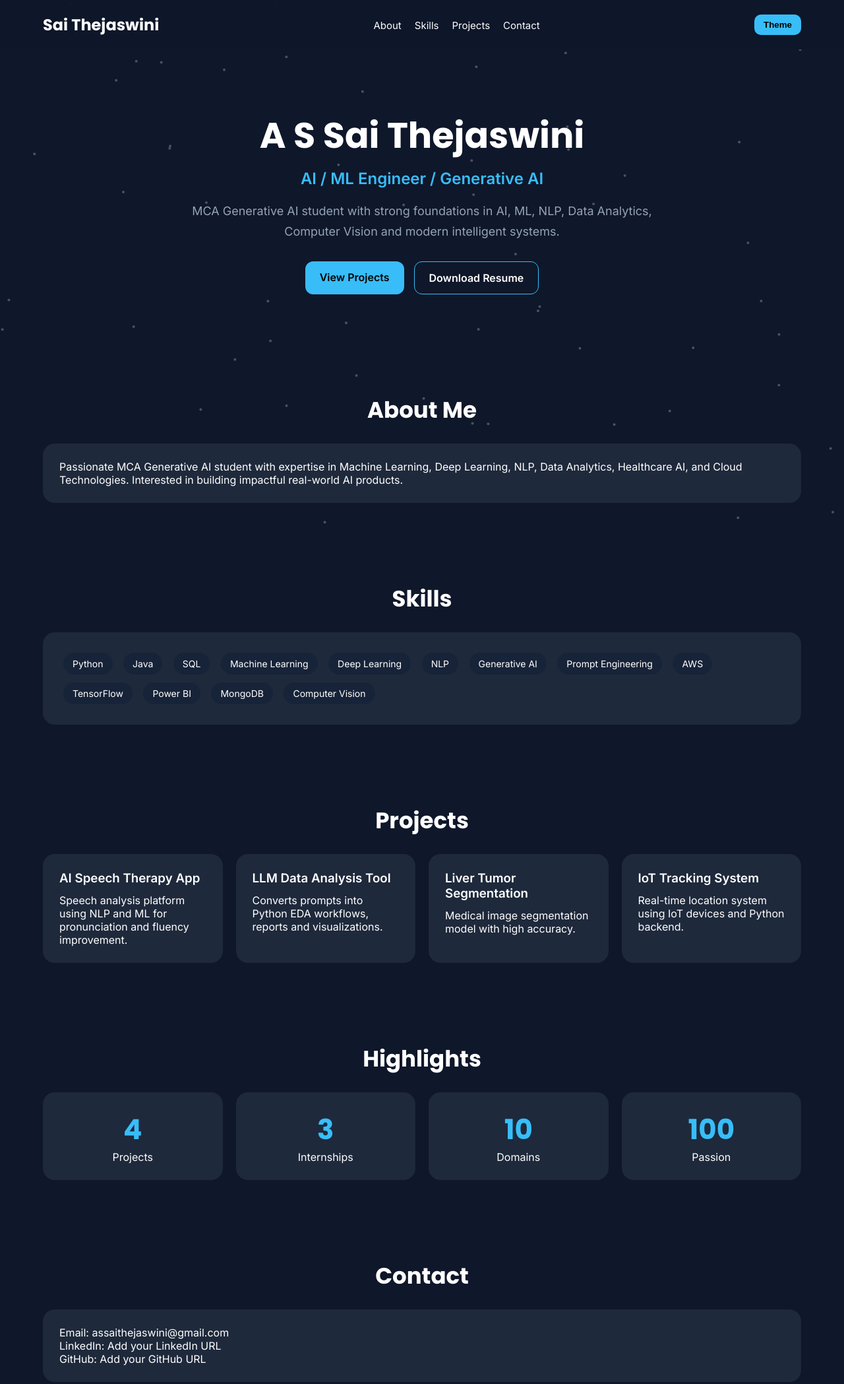
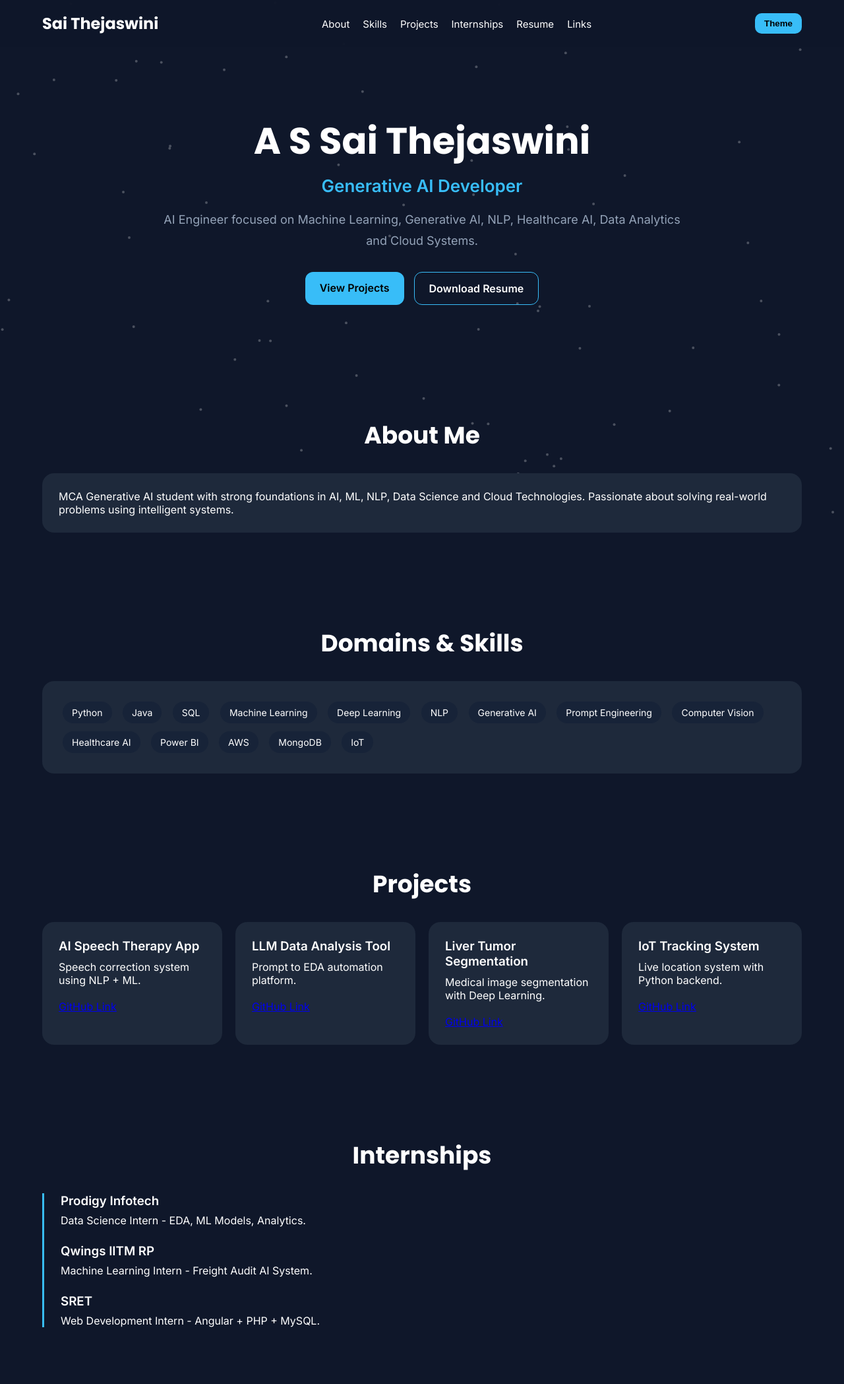
Before and after one commit to ASSAITHEJASWINI14/portfolio.github.io, a plain HTML site: page index.html in a window 1280 px wide. Shown: the top 2097 px of the page at 66% size. Drawn offline with Linux system fonts and the light colour scheme.

Commit message:
Update portfolio details and improve styling

```diff
--- a/index.html
+++ b/index.html
@@ -3,7 +3,7 @@
 <head>
 <meta charset="UTF-8">
 <meta name="viewport" content="width=device-width, initial-scale=1.0">
-<title>A S Sai Thejaswini | Portfolio</title>
+<title>A S Sai Thejaswini | Interactive Portfolio</title>
 
 <link rel="preconnect" href="https://fonts.googleapis.com">
 <link rel="preconnect" href="https://fonts.gstatic.com" crossorigin>
@@ -11,6 +11,7 @@
 <link href="https://fonts.googleapis.com/css2?family=Poppins:wght@400;600;700&family=Inter:wght@400;500;600&display=swap" rel="stylesheet">
 
 <style>
+
 :root{
 --bg:#0f172a;
 --card:#1e293b;
@@ -31,6 +32,7 @@
 margin:0;
 padding:0;
 box-sizing:border-box;
+scroll-behavior:smooth;
 }
 
 body{
@@ -38,6 +40,7 @@ font-family:'Inter',sans-serif;
 background:var(--bg);
 color:var(--text);
 transition:0.4s;
+overflow-x:hidden;
 }
 
 canvas{
@@ -45,22 +48,22 @@ position:fixed;
 top:0;
 left:0;
 z-index:-1;
-opacity:0.25;
+opacity:.25;
 }
 
 .container{
 width:90%;
-max-width:1150px;
+max-width:1200px;
 margin:auto;
 }
 
 nav{
-padding:20px 0;
 position:sticky;
 top:0;
-background:rgba(15,23,42,0.85);
-backdrop-filter:blur(8px);
-z-index:100;
+background:rgba(15,23,42,.9);
+backdrop-filter:blur(10px);
+z-index:999;
+padding:18px 0;
 }
 
 .nav-flex{
@@ -90,36 +93,36 @@ font-size:15px;
 .toggle{
 padding:8px 14px;
 border:none;
+background:var(--accent);
 border-radius:10px;
-background:var(--accent);
 cursor:pointer;
 font-weight:600;
 }
 
 .hero{
-padding:90px 0;
+padding:100px 0;
 text-align:center;
 }
 
 .hero h1{
-font-size:54px;
+font-size:56px;
 font-family:'Poppins',sans-serif;
 }
 
 .hero h2{
-font-size:24px;
+margin-top:10px;
+font-size:26px;
 color:var(--accent);
-margin-top:10px;
 }
 
 .hero p{
 margin-top:20px;
 font-size:18px;
 color:var(--muted);
-max-width:750px;
+max-width:800px;
 margin-left:auto;
 margin-right:auto;
-line-height:1.7;
+line-height:1.8;
 }
 
 .btns{
@@ -135,6 +138,7 @@ padding:14px 22px;
 border-radius:12px;
 text-decoration:none;
 font-weight:600;
+transition:.3s;
 }
 
 .primary{
@@ -147,15 +151,19 @@ border:1px solid var(--accent);
 color:var(--text);
 }
 
+.btn:hover{
+transform:translateY(-5px);
+}
+
 section{
-padding:60px 0;
+padding:70px 0;
 }
 
 .title{
-font-size:34px;
+text-align:center;
+font-size:36px;
 font-family:'Poppins',sans-serif;
-margin-bottom:25px;
-text-align:center;
+margin-bottom:30px;
 }
 
 .grid{
@@ -168,15 +176,15 @@ gap:20px;
 background:var(--card);
 padding:25px;
 border-radius:18px;
-transition:0.3s;
+transition:.3s;
 }
 
 .card:hover{
-transform:translateY(-8px);
+transform:translateY(-10px);
 }
 
 .card h3{
-margin-bottom:12px;
+margin-bottom:10px;
 }
 
 .skills span{
@@ -184,38 +192,60 @@ display:inline-block;
 padding:8px 14px;
 margin:6px;
 background:#172338;
-border-radius:30px;
+border-radius:25px;
 font-size:14px;
 }
 
-.stats{
+.timeline{
+border-left:3px solid var(--accent);
+padding-left:25px;
 display:grid;
-grid-template-columns:repeat(auto-fit,minmax(200px,1fr));
-gap:20px;
-text-align:center;
+gap:25px;
 }
 
-.num{
-font-size:42px;
-font-weight:700;
-font-family:'Poppins',sans-serif;
-color:var(--accent);
+.timeline-item h3{
+margin-bottom:8px;
+}
+
+.icons{
+display:flex;
+justify-content:center;
+gap:25px;
+font-size:20px;
+flex-wrap:wrap;
+}
+
+.icons a{
+color:var(--text);
+text-decoration:none;
+padding:12px 18px;
+background:var(--card);
+border-radius:12px;
+transition:.3s;
+}
+
+.icons a:hover{
+transform:translateY(-5px);
+}
+
+.resume-frame{
+width:100%;
+height:600px;
+border:none;
+border-radius:18px;
 }
 
 footer{
+padding:35px;
 text-align:center;
-padding:35px;
 color:var(--muted);
 }
 
 @media(max-width:768px){
-.hero h1{
-font-size:38px;
+.hero h1{font-size:40px;}
+nav ul{display:none;}
 }
-nav ul{
-display:none;
-}
-}
+
 </style>
 </head>
 
@@ -231,40 +261,52 @@ display:none;
 <li><a href="#about">About</a></li>
 <li><a href="#skills">Skills</a></li>
 <li><a href="#projects">Projects</a></li>
-<li><a href="#contact">Contact</a></li>
+<li><a href="#internships">Internships</a></li>
+<li><a href="#resume">Resume</a></li>
+<li><a href="#links">Links</a></li>
 </ul>
 
-<button class="toggle" onclick="toggleTheme()">Theme</button>
+<button class="toggle" onclick="theme()">Theme</button>
+
 </div>
 </nav>
 
 <section class="hero">
 <div class="container">
+
 <h1>A S Sai Thejaswini</h1>
-<h2>AI / ML Engineer / Generative AI</h2>
-<p id="typing"></p>
+<h2 id="changing"></h2>
+
+<p>
+AI Engineer focused on Machine Learning, Generative AI, NLP, Healthcare AI, Data Analytics and Cloud Systems.
+</p>
 
 <div class="btns">
 <a href="#projects" class="btn primary">View Projects</a>
 <a href="resume.pdf" class="btn secondary">Download Resume</a>
 </div>
+
 </div>
 </section>
 
 <section id="about">
 <div class="container">
 <h2 class="title">About Me</h2>
+
 <div class="card">
-Passionate MCA Generative AI student with expertise in Machine Learning, Deep Learning, NLP, Data Analytics, Healthcare AI, and Cloud Technologies. Interested in building impactful real-world AI products.
+MCA Generative AI student with strong foundations in AI, ML, NLP, Data Science and Cloud Technologies. Passionate about solving real-world problems using intelligent systems.
 </div>
+
 </div>
 </section>
 
 <section id="skills">
 <div class="container">
-<h2 class="title">Skills</h2>
+
+<h2 class="title">Domains & Skills</h2>
 
 <div class="card skills">
+
 <span>Python</span>
 <span>Java</span>
 <span>SQL</span>
@@ -273,123 +315,138 @@ Passionate MCA Generative AI student with expertise in Machine Learning, Deep Le
 <span>NLP</span>
 <span>Generative AI</span>
 <span>Prompt Engineering</span>
+<span>Computer Vision</span>
+<span>Healthcare AI</span>
+<span>Power BI</span>
 <span>AWS</span>
-<span>TensorFlow</span>
-<span>Power BI</span>
 <span>MongoDB</span>
-<span>Computer Vision</span>
+<span>IoT</span>
+
 </div>
+
 </div>
 </section>
 
 <section id="projects">
 <div class="container">
+
 <h2 class="title">Projects</h2>
 
 <div class="grid">
 
 <div class="card">
 <h3>AI Speech Therapy App</h3>
-<p>Speech analysis platform using NLP and ML for pronunciation and fluency improvement.</p>
+<p>Speech correction system using NLP + ML.</p>
+<br>
+<a href="#">GitHub Link</a>
 </div>
 
 <div class="card">
 <h3>LLM Data Analysis Tool</h3>
-<p>Converts prompts into Python EDA workflows, reports and visualizations.</p>
+<p>Prompt to EDA automation platform.</p>
+<br>
+<a href="#">GitHub Link</a>
 </div>
 
 <div class="card">
 <h3>Liver Tumor Segmentation</h3>
-<p>Medical image segmentation model with high accuracy.</p>
+<p>Medical image segmentation with Deep Learning.</p>
+<br>
+<a href="#">GitHub Link</a>
 </div>
 
 <div class="card">
 <h3>IoT Tracking System</h3>
-<p>Real-time location system using IoT devices and Python backend.</p>
+<p>Live location system with Python backend.</p>
+<br>
+<a href="#">GitHub Link</a>
 </div>
 
 </div>
 </div>
 </section>
 
-<section>
+<section id="internships">
 <div class="container">
-<h2 class="title">Highlights</h2>
 
-<div class="stats">
+<h2 class="title">Internships</h2>
 
-<div class="card">
-<div class="num" data-target="4">0</div>
-<p>Projects</p>
+<div class="timeline">
+
+<div class="timeline-item">
+<h3>Prodigy Infotech</h3>
+<p>Data Science Intern - EDA, ML Models, Analytics.</p>
 </div>
 
-<div class="card">
-<div class="num" data-target="3">0</div>
-<p>Internships</p>
+<div class="timeline-item">
+<h3>Qwings IITM RP</h3>
+<p>Machine Learning Intern - Freight Audit AI System.</p>
 </div>
 
-<div class="card">
-<div class="num" data-target="10">0</div>
-<p>Domains</p>
-</div>
-
-<div class="card">
-<div class="num" data-target="100">0</div>
-<p>Passion</p>
+<div class="timeline-item">
+<h3>SRET</h3>
+<p>Web Development Intern - Angular + PHP + MySQL.</p>
 </div>
 
 </div>
+
 </div>
 </section>
 
-<section id="contact">
+<section id="resume">
 <div class="container">
-<h2 class="title">Contact</h2>
 
-<div class="card">
-<p>Email: assaithejaswini@gmail.com</p>
-<p>LinkedIn: Add your LinkedIn URL</p>
-<p>GitHub: Add your GitHub URL</p>
+<h2 class="title">Resume</h2>
+
+<iframe src="resume.pdf" class="resume-frame"></iframe>
+
+</div>
+</section>
+
+<section id="links">
+<div class="container">
+
+<h2 class="title">Connect With Me</h2>
+
+<div class="icons">
+
+<a href="https://github.com/ASSAITHEJASWINI14" target="_blank">GitHub</a>
+
+<a href="https://www.linkedin.com/" target="_blank">LinkedIn</a>
+
+<a href="https://www.kaggle.com/" target="_blank">Kaggle</a>
+
+<a href="mailto:assaithejaswini@gmail.com">Email</a>
+
 </div>
 
 </div>
 </section>
 
 <footer>
-© 2026 A S Sai Thejaswini | Hosted on GitHub Pages
+© 2026 A S Sai Thejaswini | Interactive Portfolio
 </footer>
 
 <script>
-function toggleTheme(){
+
+function theme(){
 document.body.classList.toggle("light");
 }
 
-const text="MCA Generative AI student with strong foundations in AI, ML, NLP, Data Analytics, Computer Vision and modern intelligent systems.";
-let i=0;
+let roles=[
+"AI / ML Engineer",
+"Generative AI Developer",
+"Data Analyst",
+"NLP Engineer",
+"Healthcare AI Researcher"
+];
 
-function typing(){
-if(i<text.length){
-document.getElementById("typing").innerHTML+=text.charAt(i);
-i++;
-setTimeout(typing,30);
-}
-}
-typing();
+let r=0;
 
-document.querySelectorAll(".num").forEach(counter=>{
-let target=+counter.getAttribute("data-target");
-let count=0;
-let step=Math.ceil(target/50);
-
-let update=setInterval(()=>{
-count+=step;
-if(count>=target){
-count=target;
-clearInterval(update);
-}
-counter.innerText=count;
-},30);
-});
+setInterval(()=>{
+document.getElementById("changing").innerHTML=roles[r];
+r=(r+1)%roles.length;
+},2000);
 
 const canvas=document.getElementById("bg");
 const ctx=canvas.getContext("2d");
@@ -397,14 +454,14 @@ const ctx=canvas.getContext("2d");
 canvas.width=window.innerWidth;
 canvas.height=window.innerHeight;
 
-let particles=[];
+let dots=[];
 
-for(let i=0;i<70;i++){
-particles.push({
+for(let i=0;i<80;i++){
+dots.push({
 x:Math.random()*canvas.width,
 y:Math.random()*canvas.height,
-dx:(Math.random()-0.5)*1,
-dy:(Math.random()-0.5)*1,
+dx:(Math.random()-.5),
+dy:(Math.random()-.5),
 r:2
 });
 }
@@ -412,23 +469,24 @@ r:2
 function animate(){
 ctx.clearRect(0,0,canvas.width,canvas.height);
 
-particles.forEach(p=>{
+dots.forEach(d=>{
 ctx.beginPath();
-ctx.arc(p.x,p.y,p.r,0,Math.PI*2);
+ctx.arc(d.x,d.y,d.r,0,6.28);
 ctx.fillStyle="white";
 ctx.fill();
 
-p.x+=p.dx;
-p.y+=p.dy;
+d.x+=d.dx;
+d.y+=d.dy;
 
-if(p.x<0||p.x>canvas.width)p.dx*=-1;
-if(p.y<0||p.y>canvas.height)p.dy*=-1;
+if(d.x<0||d.x>canvas.width)d.dx*=-1;
+if(d.y<0||d.y>canvas.height)d.dy*=-1;
 });
 
 requestAnimationFrame(animate);
 }
 
 animate();
+
 </script>
 
 </body>
```
